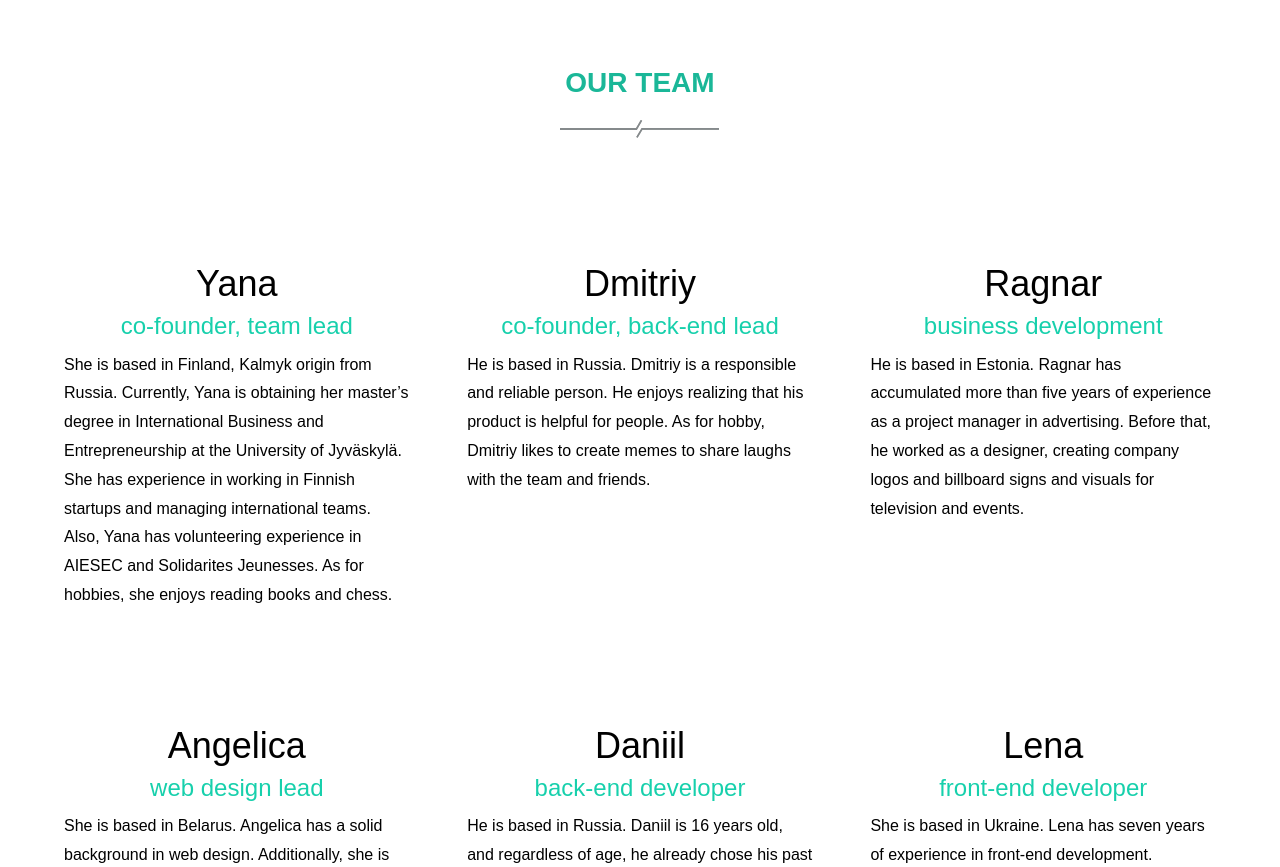
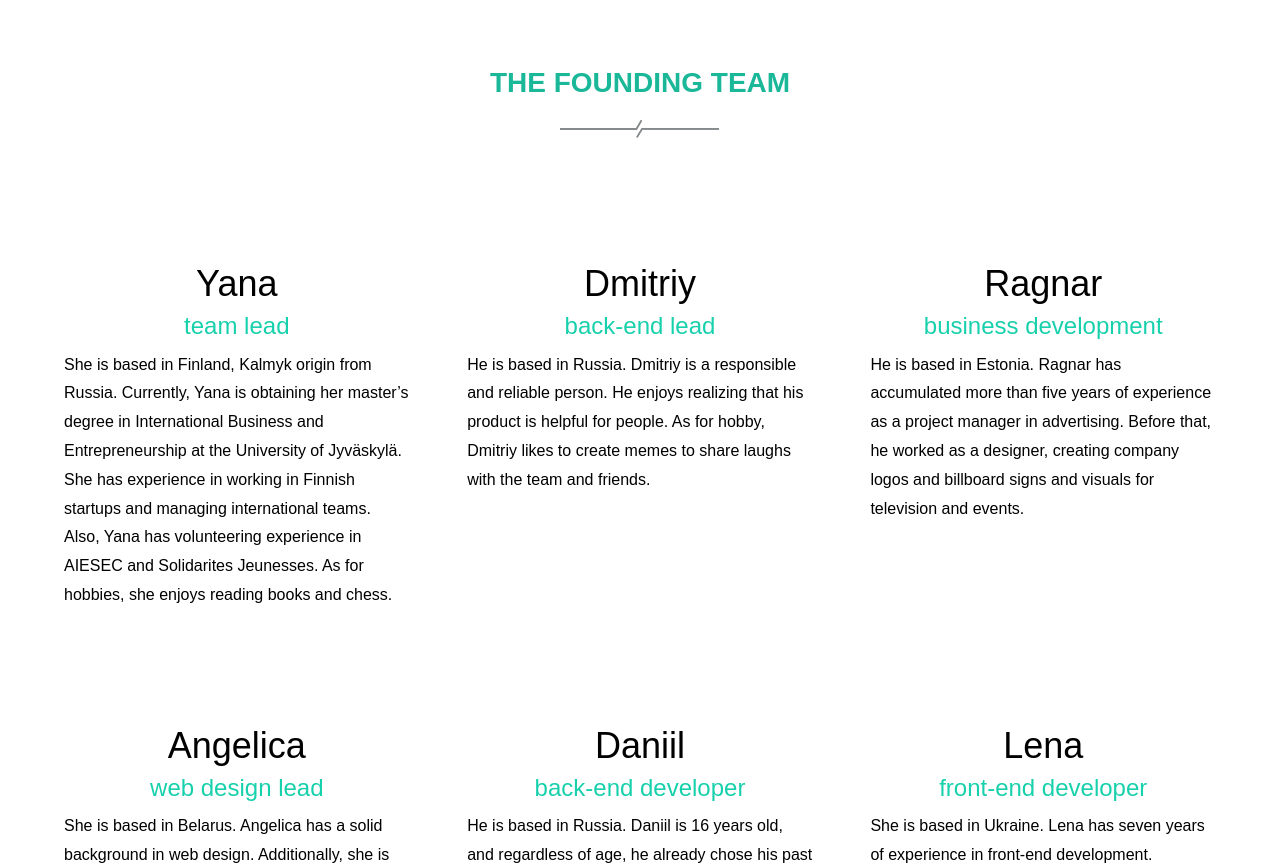
Before and after one commit to lenadgit/peoplefinder, a plain HTML site: page index.html in a window 1280 px wide. Shown: the part 3433-4300 px from the top of the page. Drawn offline with nearby package versions, Linux system fonts and the light colour scheme; a web font is replaced by a local one.

Commit message:
some fixes

```diff
--- a/index.html
+++ b/index.html
@@ -5,8 +5,6 @@
     <meta http-equiv="X-UA-Compatible" content="IE=edge" />
     <meta name="viewport" content="width=device-width, initial-scale=1" />
 
-    <title>Introdusing Mobileapp</title>
-    <link href="css/style.css" rel="stylesheet" />
     <title>PeopleFinder</title>
     <link href="css/style.css" rel="stylesheet" />
 
@@ -168,14 +166,14 @@
       </div>
     </div>
     <div class="third-block">
-      <h2 class="heading-2">Our team</h2>
+      <h2 class="heading-2">The Founding Team</h2>
       <div class="headingpic"><img src="img/headingpic.png" /></div>
       <div class="first-block-wrapper"></div>
       <div class="inner-wrapper">
         <div class="team-wrapper">
           <div class="team-member">
             <h2 class="team-name">Yana</h2>
-            <div class="role">co-founder, team lead</div>
+            <div class="role">team lead</div>
             <div class="describe">
               She is based in Finland, Kalmyk origin from Russia. Currently,
               Yana is obtaining her master’s degree in International Business
@@ -188,7 +186,7 @@
           </div>
           <div class="team-member">
             <h2 class="team-name">Dmitriy</h2>
-            <div class="role">co-founder, back-end lead</div>
+            <div class="role">back-end lead</div>
             <div class="describe">
               He is based in Russia. Dmitriy is a responsible and reliable
               person. He enjoys realizing that his product is helpful for
```
Also changed, not shown: img/member-2.jpg (deleted).
